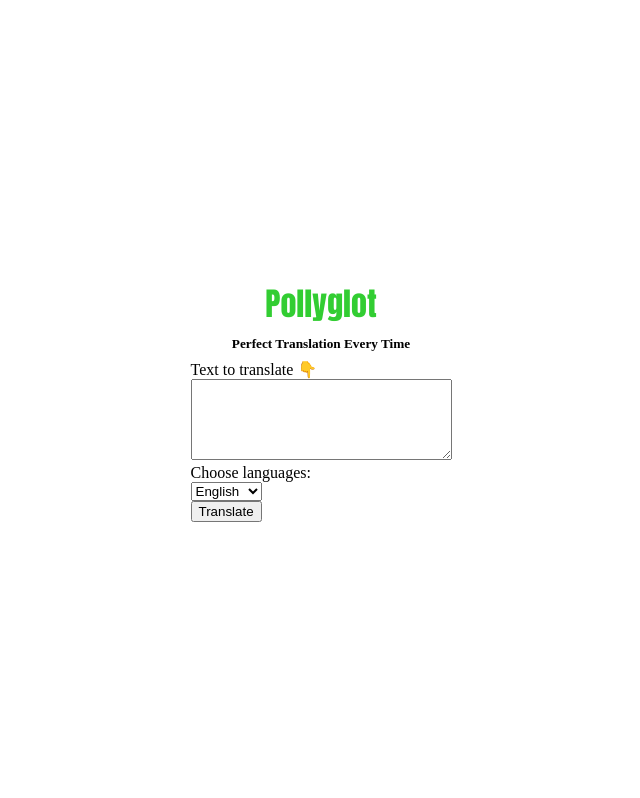
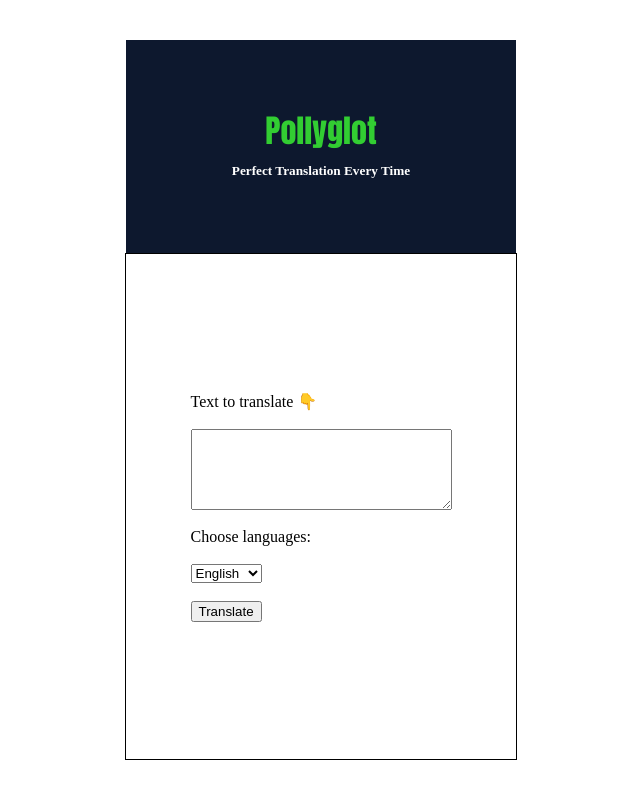
Before and after one commit to Saif-Shines/LingoLink, a website built with Vite: page index.html in a window 1280 px wide. Shown: the whole page, without its empty margins (319-959 px from the left). Built offline with nearby package versions, Linux system fonts and the light colour scheme; no server answers; what portkey-ai would draw is missing.

Commit message:
📦 NEW: layout the form

```diff
--- a/app.js
+++ b/app.js
@@ -1,4 +1,4 @@
-import api from "./services/api.js";
+import api from "./services/API.js";
 console.log(import.meta.env.VITE_PORTKEY_API_KEY);
 
 window.app = Object.create({ api });
--- a/components/main.css
+++ b/components/main.css
@@ -17,7 +17,35 @@ h1 {
 
 h5 {
   font-family: Poppins;
+  color: #fff;
   font-style: normal;
   font-weight: 600;
   margin: 0.5rem;
 }
+
+.form-boundary {
+  display: flex;
+  flex-flow: column;
+  justify-content: center;
+  align-items: center;
+  border: 1px solid #000;
+  width: 390px;
+  height: 505px;
+}
+
+form {
+  display: flex;
+  flex-flow: column;
+  justify-content: space-around;
+  align-items: baseline;
+}
+
+.banner {
+  display: flex;
+  flex-flow: column;
+  justify-content: center;
+  align-items: center;
+  width: 390px;
+  height: 213px;
+  background: #0d182e;
+}
--- a/index.html
+++ b/index.html
@@ -11,9 +11,11 @@
 </head>
 
 <body>
-  <h1>Pollyglot</h1>
-  <h5>Perfect Translation Every Time</h5>
-  <div class="border">
+  <div class="banner">
+    <h1>Pollyglot</h1>
+    <h5>Perfect Translation Every Time</h5>
+  </div>
+  <div class="form-boundary">
     <form>
       <label for="user-input">Text to translate 👇</label><br>
       <textarea name="" id="user-input" cols="30" rows="5"></textarea><br>
--- a/vite.config.js
+++ b/vite.config.js
@@ -1,10 +1,10 @@
-import { defineConfig, loadEnv } from 'vite'
+import { defineConfig, loadEnv } from "vite";
 
-export default defineConfig(({mode}) => {
-  const env = loadEnv(mode, process.cwd(), '')
+export default defineConfig(({ mode }) => {
+  const env = loadEnv(mode, process.cwd(), "");
   return {
     define: {
-       __APP_ENV__: JSON.stringify(env.APP_ENV)
-    }
-  }
- })
+      __APP_ENV__: JSON.stringify(env.APP_ENV),
+    },
+  };
+});
```
Also changed, not shown: data/parrot.svg (added).
